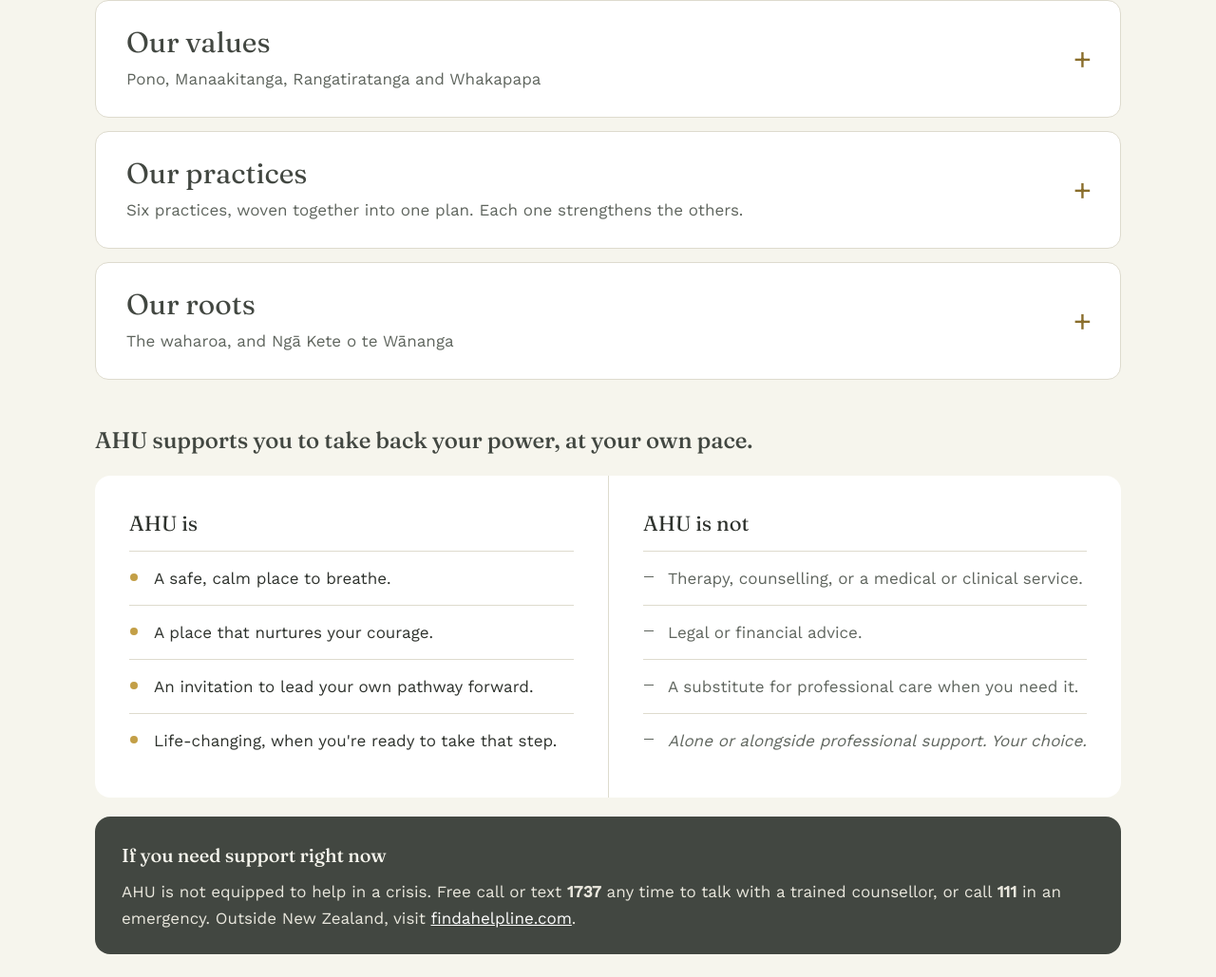
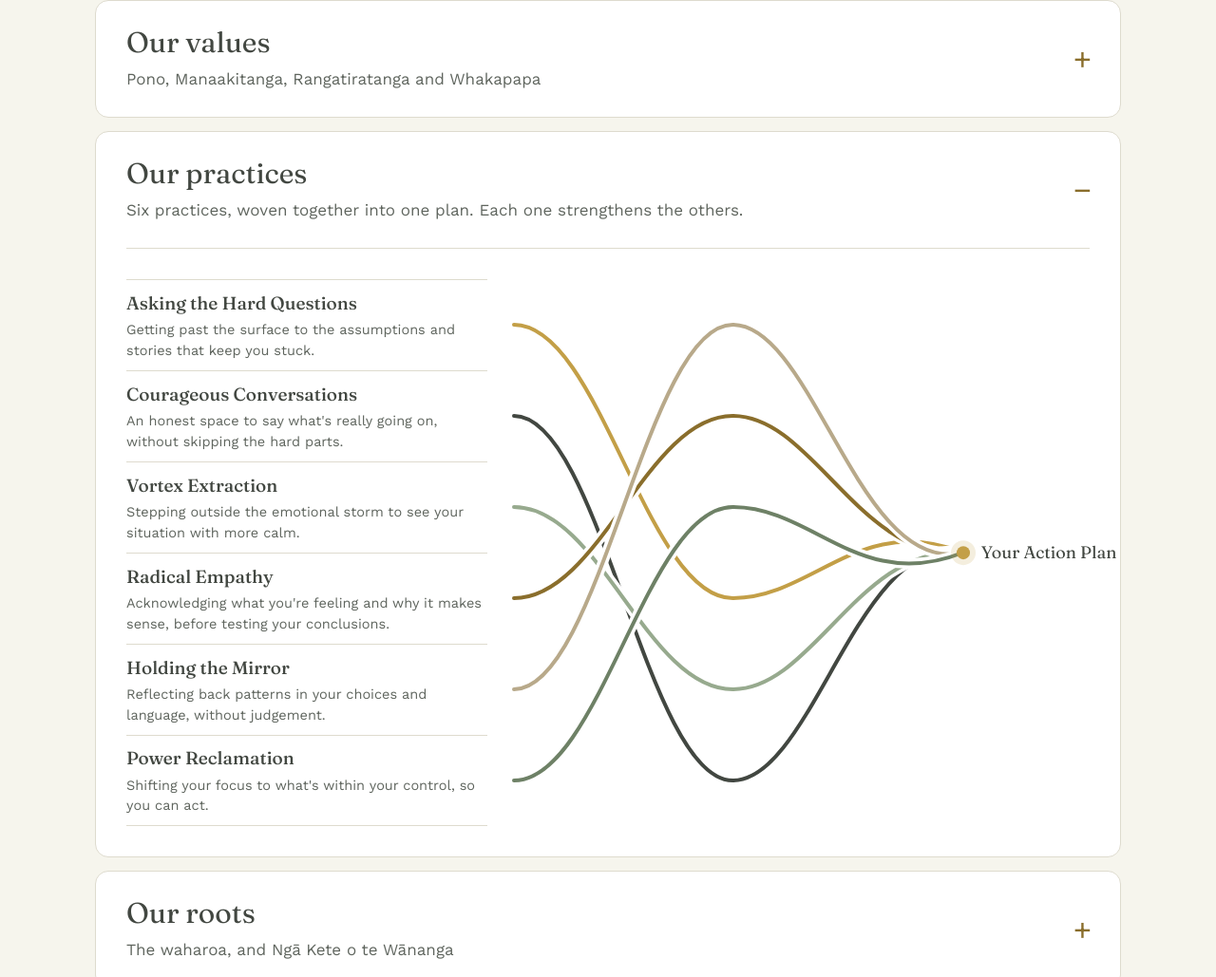
Before and after one commit to te-ahu-solutions/ahucoach-site, a plain HTML site: page index.html in a window 1280 px wide. Shown: the part 2962-3991 px from the top of the page at 95% size. Drawn offline with nearby package versions, Linux system fonts and the light colour scheme.

Commit message:
Draft: practices card open by default
Co-Authored-By: Claude Opus 5.5 <noreply@anthropic.com>
Claude-Session: https://claude.ai/code/session_0119XnKzfrincsJEcgWgY1UT

```diff
--- a/index.html
+++ b/index.html
@@ -380,7 +380,7 @@ section{padding-block:clamp(64px,9vw,112px)}
     <li><h3>Whakapapa</h3><span class="sub">Connection &amp; belonging</span><p>Understand the connections that shape who you are, so you can choose more consciously where you're heading.</p></li>
   </ul>
     </div></details>
-    <details class="xbox"><summary><span class="xb-t">Our practices</span><span class="xb-h">Six practices, woven together into one plan. Each one strengthens the others.</span></summary><div class="xb-body"><div class="weave" id="weave">
+    <details class="xbox" open><summary><span class="xb-t">Our practices</span><span class="xb-h">Six practices, woven together into one plan. Each one strengthens the others.</span></summary><div class="xb-body"><div class="weave" id="weave">
     <ol class="wv-list"><li data-i="0" style="--t:#A9852F"><b>Asking the Hard Questions</b><span>Getting past the surface to the assumptions and stories that keep you stuck.</span></li><li data-i="1" style="--t:#424741"><b>Courageous Conversations</b><span>An honest space to say what's really going on, without skipping the hard parts.</span></li><li data-i="2" style="--t:#6E8466"><b>Vortex Extraction</b><span>Stepping outside the emotional storm to see your situation with more calm.</span></li><li data-i="3" style="--t:#8A6E2C"><b>Radical Empathy</b><span>Acknowledging what you're feeling and why it makes sense, before testing your conclusions.</span></li><li data-i="4" style="--t:#8C7A57"><b>Holding the Mirror</b><span>Reflecting back patterns in your choices and language, without judgement.</span></li><li data-i="5" style="--t:#5A6D52"><b>Power Reclamation</b><span>Shifting your focus to what's within your control, so you can act.</span></li></ol>
     <div class="wv-art" aria-hidden="true">
       <svg viewBox="0 0 1000 576" preserveAspectRatio="none"><path class="h" pathLength="100" d="M0,48 C150,48 230,336 380,336 C520,336 600,245 780,288"/><path class="s" data-i="0" style="--c:#C39F47" d="M0,48 C150,48 230,336 380,336 C520,336 600,245 780,288"/><path class="h" pathLength="100" d="M0,144 C150,144 230,528 380,528 C520,528 600,262 780,288"/><path class="s" data-i="1" style="--c:#424741" d="M0,144 C150,144 230,528 380,528 C520,528 600,262 780,288"/><path class="h" pathLength="100" d="M0,240 C150,240 230,432 380,432 C520,432 600,279 780,288"/><path class="s" data-i="2" style="--c:#97AA8E" d="M0,240 C150,240 230,432 380,432 C520,432 600,279 780,288"/><path class="h" pathLength="100" d="M0,336 C150,336 230,144 380,144 C520,144 600,297 780,288"/><path class="s" data-i="3" style="--c:#8A6E2C" d="M0,336 C150,336 230,144 380,144 C520,144 600,297 780,288"/><path class="h" pathLength="100" d="M0,432 C150,432 230,48 380,48 C520,48 600,314 780,288"/><path class="s" data-i="4" style="--c:#B8A98A" d="M0,432 C150,432 230,48 380,48 C520,48 600,314 780,288"/><path class="h" pathLength="100" d="M0,528 C150,528 230,240 380,240 C520,240 600,331 780,288"/><path class="s" data-i="5" style="--c:#6E8166" d="M0,528 C150,528 230,240 380,240 C520,240 600,331 780,288"/></svg>
```
